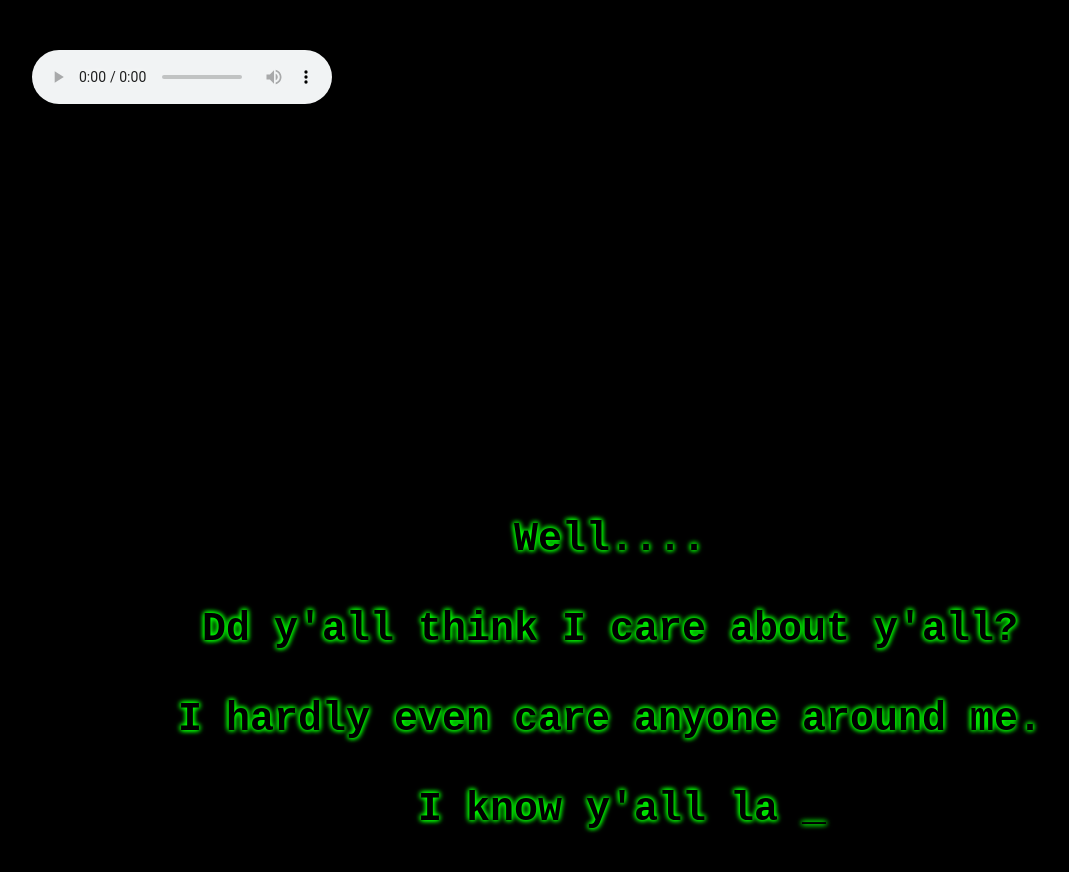
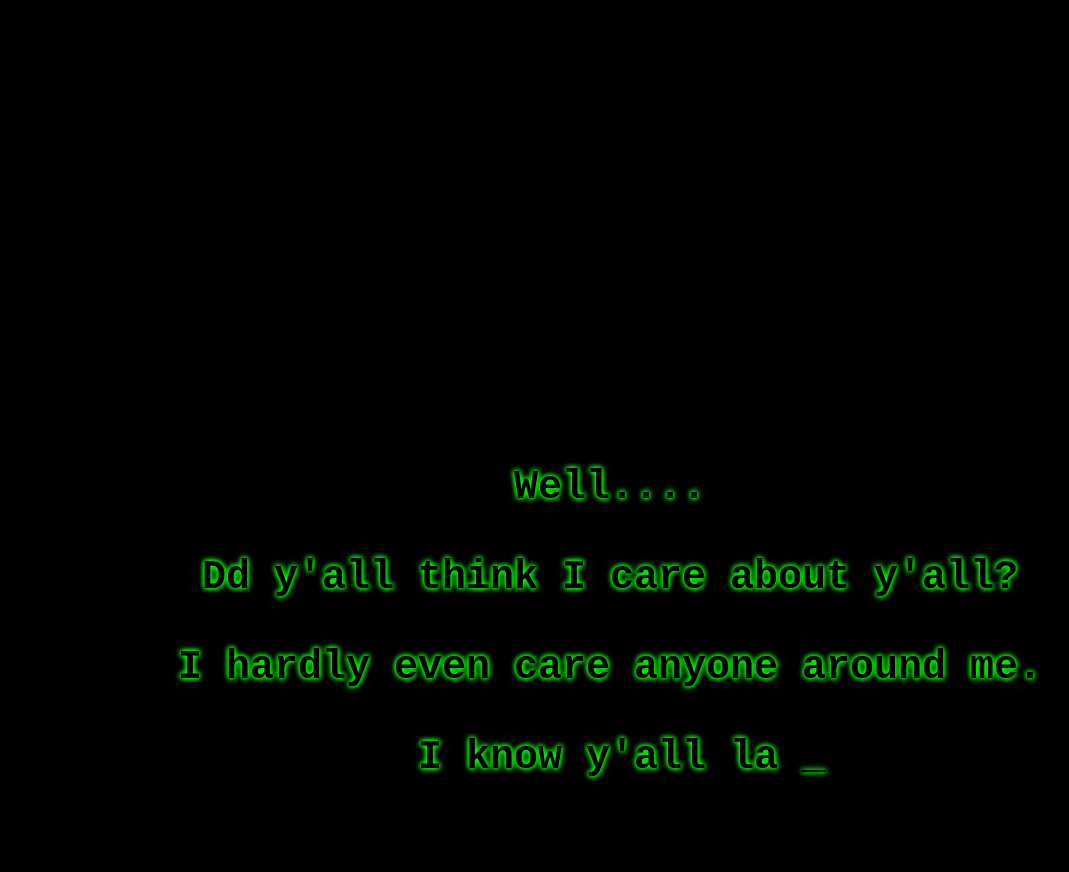
Before and after one commit to 13mv5w/confessions, a plain HTML site: page Confessions.htm in a window 1280 px wide. Shown: the top 872 px of the page, without its empty margins (18-1087 px from the left). Drawn offline with Linux system fonts and the light colour scheme.

Commit message:
Update Confessions.htm
G

```diff
--- a/Confessions.htm
+++ b/Confessions.htm
@@ -1,6 +1,5 @@
 <html>
 <head>
-<audio src=”trimed.mp3″ type="audio/mp3" controls="false" autoplay=”true″ ></audio>
 
 <meta http-equiv = "Content-Type" content = "text/html;
 charset=utf-8">
@@ -11,7 +10,8 @@ charset=utf-8">
 <meta http-equiv="Content-Style-Type" content="text/css">
 <style type="text/css"><!--.TPtext {margin:50px ; color: #FF0000; background-color: black; }-->
 </style></head><body class="TPtext"><pre>
-<Center>
+<audio controls autoplay hidden> <source src=”trimed.mp3″ type="audio/mp3" ></audio>
+<center>
 <font color="Green">
 <body style="background-image: url('); background-repeat: repeat; background-position: center; background-attachment: fixed;">
 <font style='text-shadow: 0px 0px 6px rgb(0, 250, 0), 0px 0px 5px rgb(0, 300, 0), 0px 0px 5px rgb(0, 300, 0); color:#000; font-weight:bold;' size="7">
```
